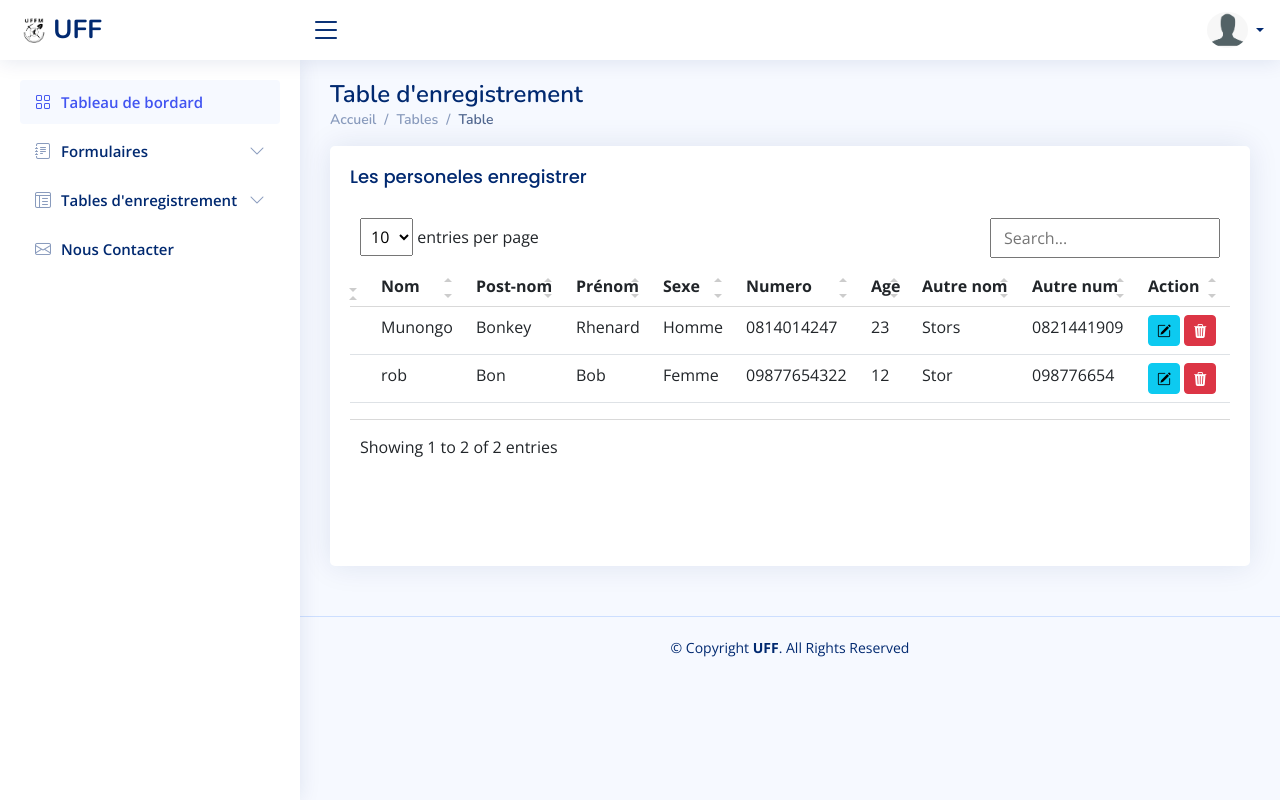
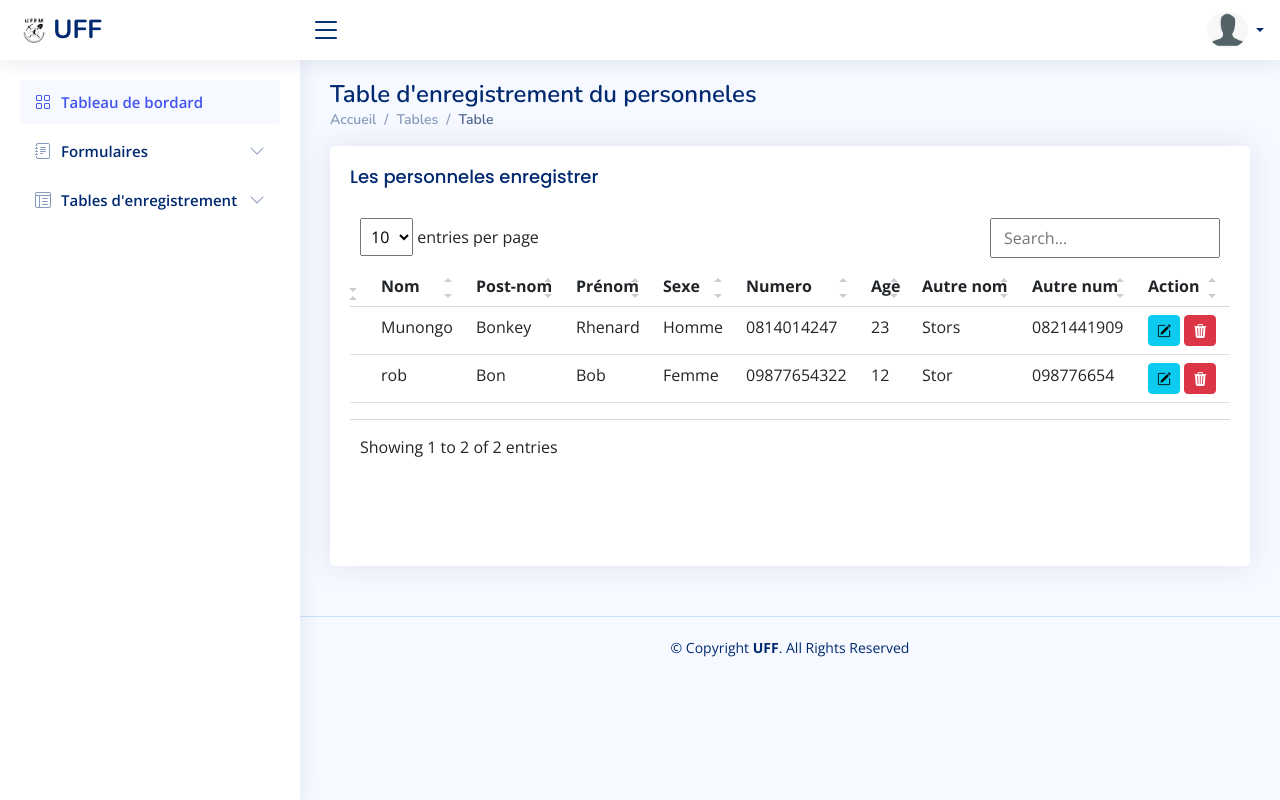
Before and after one commit to rhenardM/UFFAPP, a PHP site: page /tables-inscription.php in a window 1280 px wide. Run offline with PHP 8.4, Linux system fonts and the light colour scheme; a user stored in the database is signed in; data comes from the database, SQL or seed files in the repository; some libraries are stand-ins or nearby versions.

Commit message:
Dernière commit

```diff
--- a/HSD_PHP_fpdf_Exemples/Fichier.php
+++ b/HSD_PHP_fpdf_Exemples/Fichier.php
@@ -4,5 +4,8 @@ require('../Fpdf/fpdf.php');
 $pdf=new FPDF();
 $pdf -> AddPage();
 $pdf->SetFont('Arial', 'B', 16);
-$pdf->Cell(40,10,'Hello world !');
+$pdf->Cell(40,10,'Hello world !'
+
+
+);
 $pdf->Output();
--- a/header.php
+++ b/header.php
@@ -94,7 +94,7 @@
     <ul id="forms-nav" class="nav-content collapse " data-bs-parent="#sidebar-nav">
       <li>
         <a href="forms-inscription.php">
-          <i class="bi bi-circle"></i><span>Formulaire du personeles</span>
+          <i class="bi bi-circle"></i><span>Formulaire du personneles</span>
         </a>
       </li>
       <li>
@@ -121,13 +121,15 @@
         </a>
       </li>
     </ul>
-  </li><!-- End Tables Nav -->
+  </li><!-- End Tables Nav
+
   <li class="nav-item">
         <a class="nav-link collapsed" href="pages-contact.php">
           <i class="bi bi-envelope"></i>
           <span>Nous Contacter</span>
         </a>
-      </li><!-- End Contact Page Nav -->
+      </li> -->
+    <!-- End Contact Page Nav -->
 
 </ul>
 
--- a/page-login.php
+++ b/page-login.php
@@ -67,8 +67,8 @@ if(empty($valider)){
               <div class="card mb-3">
                 <div class="card-body">
                   <div class="pt-4 pb-2">
-                    <h5 class="card-title text-center pb-0 fs-4">Login to Your Account</h5>
-                    <p class="text-center small">Enter your username & password to login</p>
+                    <h5 class="card-title text-center pb-0 fs-4">Connectez-vous à votre compte</h5>
+                    <p class="text-center small">Entrez votre nom d'utilisateur et votre mot de passe pour vous connecter</p>
                     <?php if (empty($message)) {?>
                     <div class="alert alert-danger">
                         <?= $message ?>
--- a/tables-inscription.php
+++ b/tables-inscription.php
@@ -8,7 +8,7 @@
 
   <main id="main" class="main">
     <div class="pagetitle">
-      <h1>Table d'enregistrement</h1>
+      <h1>Table d'enregistrement du personneles</h1>
       <nav>
         <ol class="breadcrumb">
           <li class="breadcrumb-item"><a href="accueil.php">Accueil</a></li>
@@ -22,7 +22,7 @@
         <div class="col-lg-12">
           <div class="card">
             <div class="card-body">
-              <h5 class="card-title">Les personeles enregistrer</h5>
+              <h5 class="card-title">Les personneles enregistrer </h5>
               <!-- Table with stripped rows -->
               <table class="table datatable">
                 <thead>
```
Also changed, not shown: Dashbord.php (+2 -5 lines).
